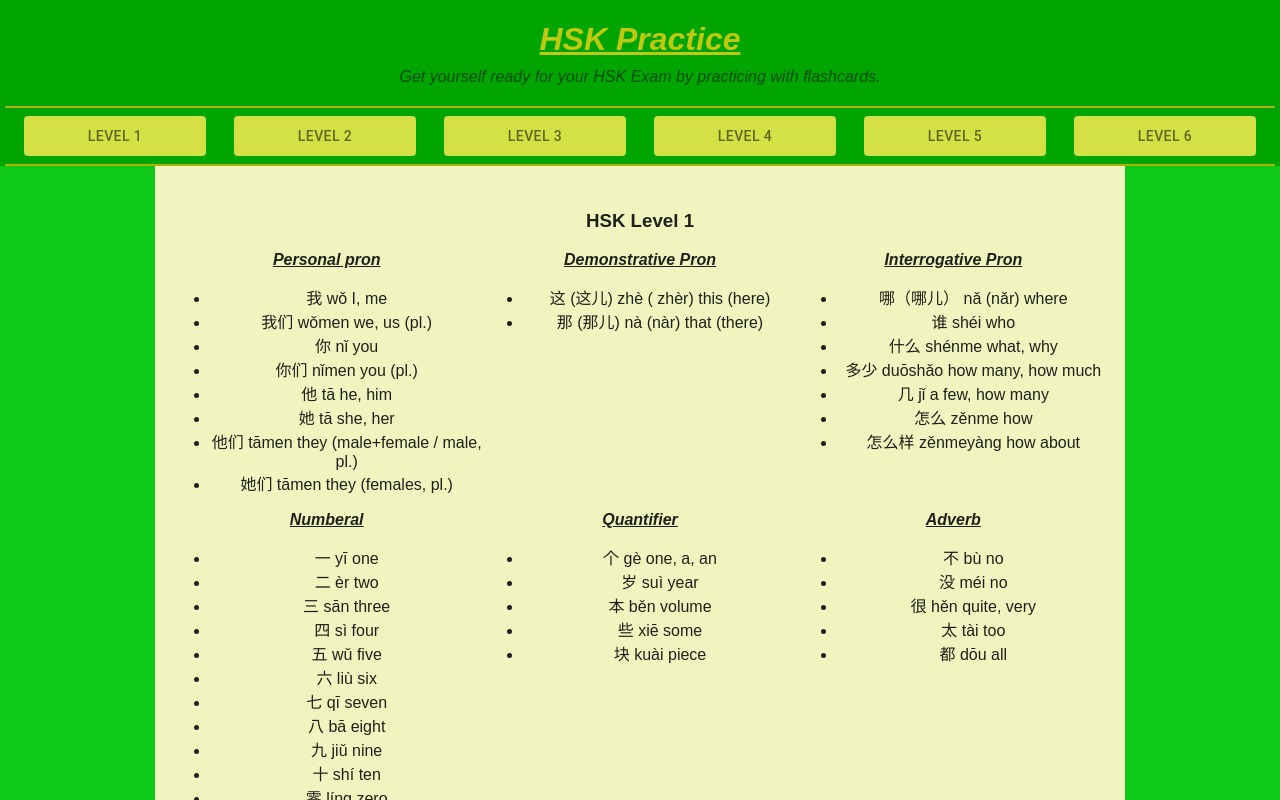
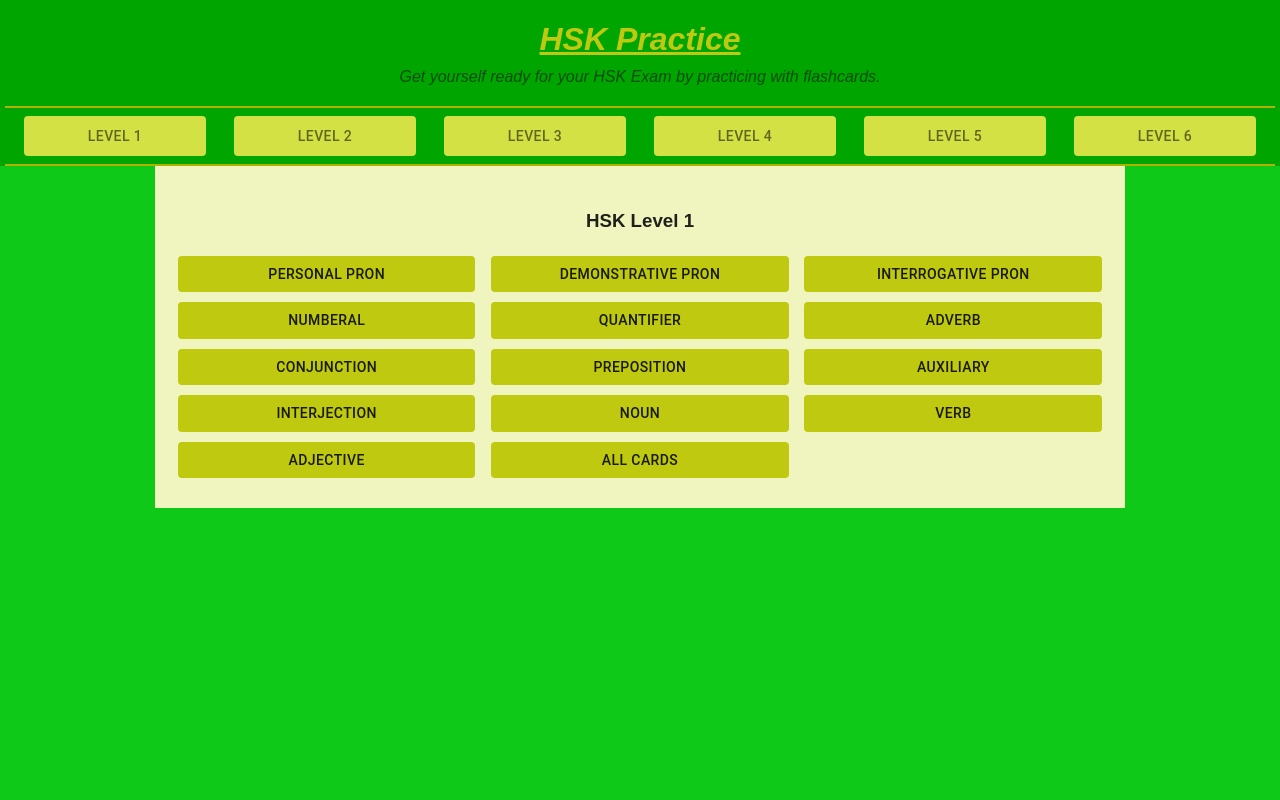
Before and after one commit to davidfitz314/HSK-Learn, a React (Create React App) app: page / in a window 1280 px wide. Shown: the top 800 px of the page. Built offline with nearby package versions, Linux system fonts and the light colour scheme.

Commit message:
adding more card details

```diff
--- a/package.json
+++ b/package.json
@@ -5,6 +5,7 @@
   "private": true,
   "dependencies": {
     "@material-ui/core": "^4.11.0",
+    "@material-ui/icons": "^4.9.1",
     "@testing-library/jest-dom": "^4.2.4",
     "@testing-library/react": "^9.5.0",
     "@testing-library/user-event": "^7.2.1",
--- a/src/App.tsx
+++ b/src/App.tsx
@@ -1,25 +1,13 @@
 import React,  { useState } from 'react';
 import { NavBar } from './components/NavBar';
-// import { makeStyles } from '@material-ui/core';
 import { BodyWrapper } from './components/BodyWrapper';
 
-/* color scheme
-  primary: #27EE02
-  secondary: #00C700
-  TextDescription: theme.palette.text.secondary
-  TextHeader: theme.palette.text.primary
-*/
-// const useStyles = makeStyles({
-
-// })
-
 function App() {
-  // const classes = useStyles();
   const [level, setLevel] = useState(1);
   return (
     <div id="wrapper">
       <NavBar id="header" setPage={setLevel} />
-      <BodyWrapper id="body-wrapper" currentLevel={level}/>
+      <BodyWrapper currentLevel={level}/>
     </div>
   );
 }
--- a/src/components/BodyWrapper.tsx
+++ b/src/components/BodyWrapper.tsx
@@ -1,38 +1,72 @@
-import React from 'react';
-import { makeStyles } from '@material-ui/core';
+import React, { useState } from 'react';
+import { createStyles, makeStyles, Theme } from '@material-ui/core/styles';
 import level1 from '../jsontextfiles/level1.json';
 import Grid from '@material-ui/core/Grid';
+import Button from '@material-ui/core/Button';
+import { CardDisplay } from './CardDisplay';
 
-const useStyles = makeStyles((theme) => ({
-    padding: {
+const useStyles = makeStyles((theme: Theme) => createStyles({
+    button: {
+        backgroundColor: '#bfc90f',
+        width: '95%',
+        margin: '5px',
+    },
+    bodyWrapper: {
+        margin: '0 auto',
+        maxWidth: '940px',
+        backgroundColor: '#f0f4bf',
+        textAlign: 'center',
         padding: '25px 15px',
         color: theme.palette.text.primary,
-    },
+      }
 }));
 
 type bodyWrapperProps = {
-    id: string,
     children?: any,
     currentLevel: number,
 }
 
-export const BodyWrapper = (props: bodyWrapperProps) => {
+interface languageGroups {
+    chinese: string;
+    pinyin: string;
+    english: string;
+}
+
+type cardTypes = {
+    type: string,
+    items: languageGroups[],
+}
+
+export const BodyWrapper = (props: bodyWrapperProps ) => {
     const classes = useStyles();
+    const allCardWords: languageGroups[] = [];
+    level1.map(group => group.items.map(each => allCardWords.push(each)));
+    const [category, setSelectedCategory] = useState<cardTypes>({ type: "All Cards", items: allCardWords });
+    const [open, setOpen] = useState(false);
+    const openCategoryDialog = (cat: cardTypes) => {
+        setSelectedCategory(cat);
+        setOpen(true);
+    }
+    const closeCategoryDialog = () => {
+        setSelectedCategory({ type: "All Cards", items: allCardWords });
+        setOpen(false);
+    }
     return (
-        <div id={props.id} className={classes.padding}>
+        <div className={classes.bodyWrapper}>
             <h3>HSK Level {props.currentLevel}</h3>
-            <Grid container alignContent='space-between' justify='space-evenly'>
+            <Grid container alignContent='stretch'>
                 {props.currentLevel === 1 && level1 && level1.map((subject, key) => {
                     return (
                         <Grid item xs={4} key={key}>
-                            <strong><u><i>{subject.type}</i></u></strong>
-                            <ul>
-                            {subject.items && subject.items.map((item) => <li>{`${item.chinese} ${item.pinyin} ${item.english}`}</li>)}
-                            </ul>
+                            <Button className={classes.button} onClick={()=>openCategoryDialog(subject)}>{subject.type}</Button>
                         </Grid>
                     )
                 })}
+                <Grid item xs={4}>
+                    <Button className={classes.button} onClick={()=>openCategoryDialog({ type: 'All Cards', items: allCardWords })}>All Cards</Button>
+                </Grid>
             </Grid>
+            <CardDisplay cardObj={category} open={open} handleClose={closeCategoryDialog} />
             {props.children}
         </div>
     )
--- /dev/null
+++ b/src/components/CardDisplay.tsx
@@ -0,0 +1,75 @@
+import React from 'react';
+import Dialog from '@material-ui/core/Dialog';
+import CloseIcon from '@material-ui/icons/Close';
+import IconButton from '@material-ui/core/IconButton';
+import AppBar from '@material-ui/core/AppBar';
+import Typography from '@material-ui/core/Typography';
+import { createStyles, makeStyles, Theme } from '@material-ui/core/styles';
+import Grid from '@material-ui/core/Grid';
+
+const useStyles = makeStyles((theme: Theme) => createStyles({
+    appBar: {
+        position: 'relative',
+        backgroundColor: '#00a500',
+
+    },
+    title: {
+        marginLeft: theme.spacing(2),
+        flex: 1,
+    },
+}));
+
+interface languageGroups {
+    chinese: string;
+    pinyin: string;
+    english: string;
+}
+
+type cardGroups = {
+    type: string,
+    items: languageGroups[],
+}
+
+type cardProps = {
+    cardObj: cardGroups,
+    open: boolean,
+    handleClose: () => void,
+}
+
+export const CardDisplay = (props: cardProps) => {
+    const classes = useStyles();
+    console.log(props.cardObj);
+    return (
+        <div>
+            <Dialog fullScreen open={props.open} onClose={props.handleClose}>
+                <AppBar className={classes.appBar}>
+                    <Grid container alignItems='center'>
+                        <Grid item xs={11} style={{ paddingLeft: '3%' }}>
+                            <Typography variant="h6" className={classes.title}>
+                                {`Category: `}<strong>{props.cardObj.type}</strong>
+                            </Typography>
+                        </Grid>
+                        <Grid item xs={1}>
+                            <IconButton color="inherit" onClick={props.handleClose} aria-label="close">
+                                <CloseIcon />
+                            </IconButton>
+                        </Grid>
+                    </Grid>
+                </AppBar>
+                <Grid container>
+                    {props.cardObj.items && props.cardObj.items.map((item, key) => {
+                        return (
+                            <Grid item xs={2}>
+                                <ul>
+                                    <li key={`${key}-1`}>{item.chinese}</li>
+                                    <li key={`${key}-2`}>{item.pinyin}</li>
+                                    <li key={`${key}-3`}>{item.english}</li>
+                                </ul>
+                            </Grid>
+                        );
+                    })}
+                </Grid>
+            </Dialog>
+        </div>
+    );
+}
--- a/src/components/NavBar.tsx
+++ b/src/components/NavBar.tsx
@@ -13,7 +13,6 @@ const useStyles = makeStyles((theme) => ({
     },
     paper: {
         padding: `${theme.spacing(1)}px ${theme.spacing(8)}px `,
-
         backgroundColor: '#d3E145',
         color: theme.palette.text.secondary,
         margin: theme.spacing(0),
--- a/src/index.css
+++ b/src/index.css
@@ -18,10 +18,3 @@ body {
     padding: 25px 0 0 0;
     clear: both;
 }
-
-#body-wrapper {
-    margin: 0 auto;
-    max-width: 940px;
-    background-color: #f0f4bf;
-    text-align: center;
-}
```
Also changed, not shown: 1 other file (tests, documents, lock files or other folders).
